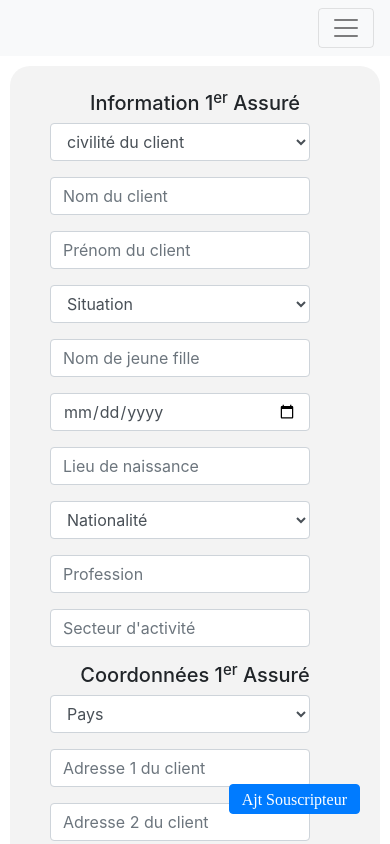
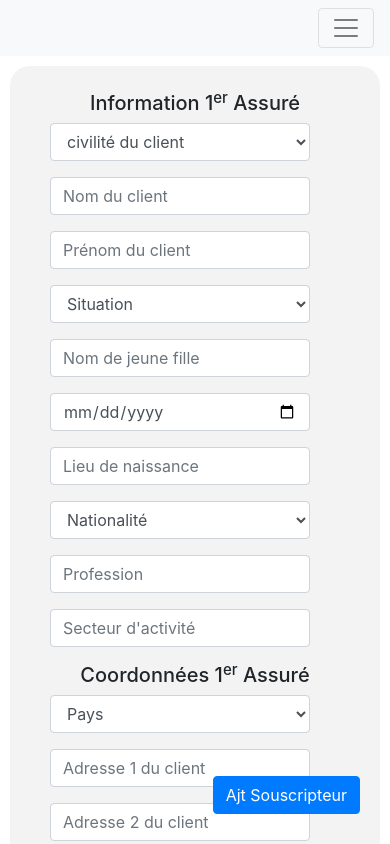
Before and after one commit to root19942/MetLife, a plain HTML site: page index.html in a window 390 px wide. Shown: the top 844 px of the page. Drawn offline with nearby package versions, Linux system fonts and the light colour scheme.

Commit message:
responsive ajustement

```diff
--- a/index.html
+++ b/index.html
@@ -39,7 +39,7 @@
                     </ul>
                 </div>
             </nav>
-            <button type="button" id="newSbcripter" class="btn btn-primary fab">Ajt Souscripteur</button>
+            <button type="button" id="newSbcripter" class="btn btn-primary custom-fab">Ajt Souscripteur</button>
             <!-- <div class="header">
                 <div class="left">
 
--- a/style.css
+++ b/style.css
@@ -101,7 +101,7 @@
   display: inline-flex;
   margin: 10px;
 }
-.fab {
+.custom-fab {
   position: fixed;
   z-index: 10;
   bottom: 30px;
```
